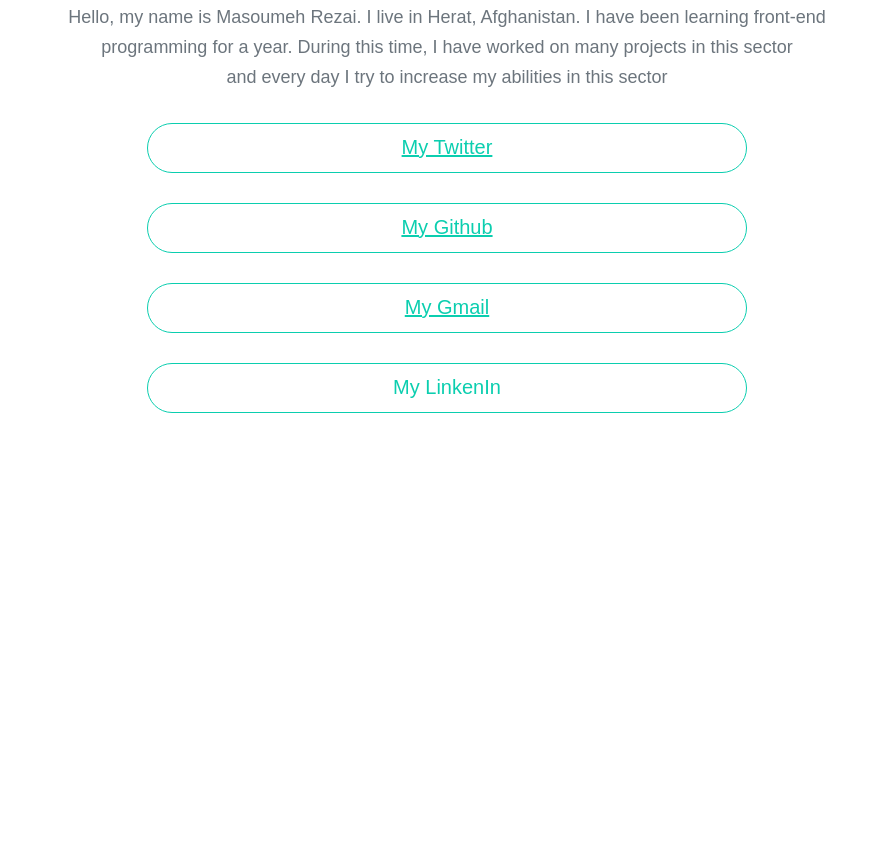
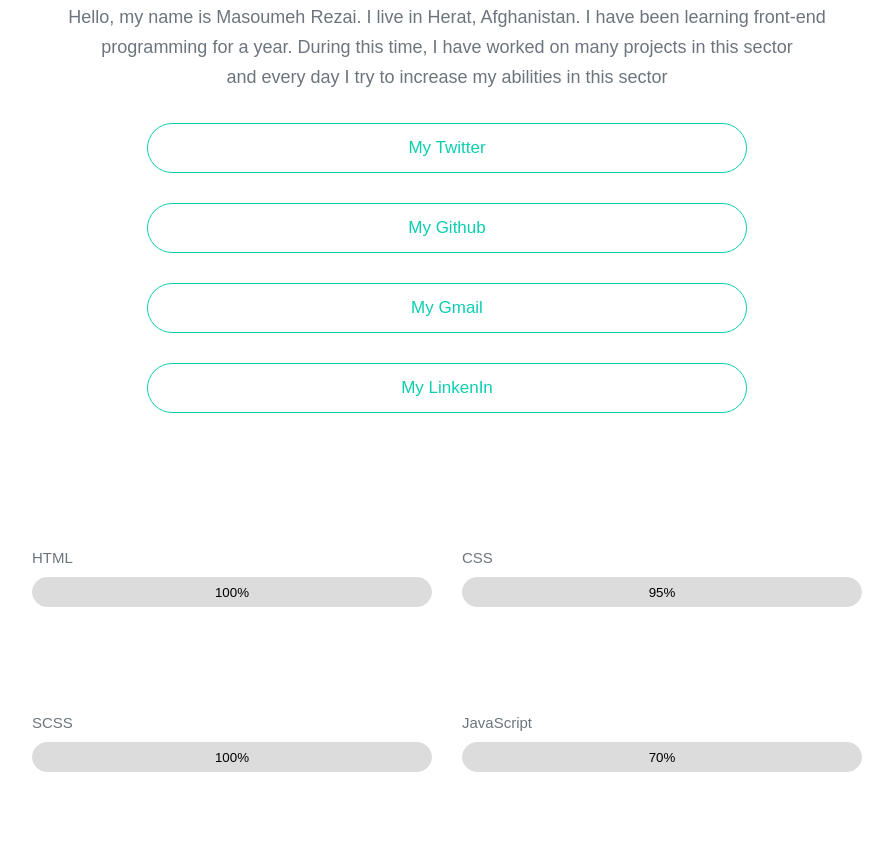
Before and after one commit to MahsumaRezai/spring, a website: page index.html in a window 1280 px wide. Shown: the part 951-1800 px from the top of the page, without its empty margins (193-1086 px from the left). Before the commit the page ends 1500 px from the top, so only its background shows below. Drawn offline with Linux system fonts and the light colour scheme.

Commit message:
work on skill section

```diff
--- a/index.html
+++ b/index.html
@@ -47,19 +47,55 @@
             <button class="button__btn"><a class="button__link" href="mahsuma.rezai8@gmail.com"> My Gmail</a></button>
         </div>
         <div class="button">
-            <button class="button__btn"><a class="button__link"> My LinkenIn </a></button>
+            <button class="button__btn"><a class="button__link" href="#"> My LinkenIn </a></button>
         </div>
 
     </div>
 
+    <!-- end about -->
+    <!-- skill section -->
+    <div class="skill-section">
+        <div class="content-skill">
+            <div>
+                <div class="text-sill">
+                    <span class="text-sill__text">HTML</span>
+                </div>
+                <div class="button-skill">
+                    <button class="button-skill__btn"><a>100%</a></button>
 
+                </div>
+            </div>
+            <div>
+                <div class="text-sill">
+                    <span class="text-sill__text">CSS</span>
+                </div>
+                <div class="button-skill">
+                    <button class="button-skill__btn"><a>95%</a></button>
 
+                </div>
 
+            </div>
+            <div>
+                <div class="text-sill">
+                    <span class="text-sill__text">SCSS</span>
+                </div>
+                <div class="button-skill">
+                    <button class="button-skill__btn"><a>100%</a></button>
+                </div>
+            </div>
+            <div>
+                <div class="text-sill">
+                    <span class="text-sill__text">JavaScript</span>
+                </div>
+                <div class="button-skill">
+                    <button class="button-skill__btn"><a>70%</a></button>
 
+                </div>
+            </div>
 
-
-    <!-- end about -->
-
+        </div>
+    </div>
+    <!-- end of skill section -->
 
 
 
--- a/scss/main.scss
+++ b/scss/main.scss
@@ -153,6 +153,11 @@ $font : sans-serif;
             font-size: 12px;
 
         }
+        @media screen  and (max-width:400px){
+            font-size: 11px;
+
+        }
+
      }
 }
 .button {
@@ -171,6 +176,11 @@ $font : sans-serif;
             height: 30px;
 
           }
+          @media screen  and (max-width:400px){
+            width: 200px;
+
+        }
+
           @media screen  and (max-width:350px){
             width: 200px;
 
@@ -187,8 +197,9 @@ $font : sans-serif;
     }
     &__link {
         color: #0BCEAF;
-        font-size: 20px;
+        font-size: 17px;
         font-family: $font;
+        text-decoration: none;
         @media screen and (max-width:912px) {
             font-size: 15px;
 
@@ -198,3 +209,39 @@ $font : sans-serif;
 
     }
 }
+// skill section
+.skill-section {
+   height: 300px;
+   display: flex;
+   flex-direction: row;
+   justify-content: center;
+   align-content: center;
+
+}
+.content-skill {
+    display: grid;
+    grid-template-columns: repeat(2,1fr);
+    gap: 30px;
+}
+.text-sill {
+    padding-bottom: 10px;
+    &__text {
+        font-size: 15px;
+        font-family: $font;
+        color: #6c757d;
+
+    }
+
+
+}
+// button section in skill section
+.button-skill {
+    &__btn {
+        width: 400px;
+        background: gainsboro;
+        height: 30px;
+        border:  1px solid gainsboro;
+        border-radius: 20px;
+
+    }
+}
```
Also changed, not shown: css/style.css.
